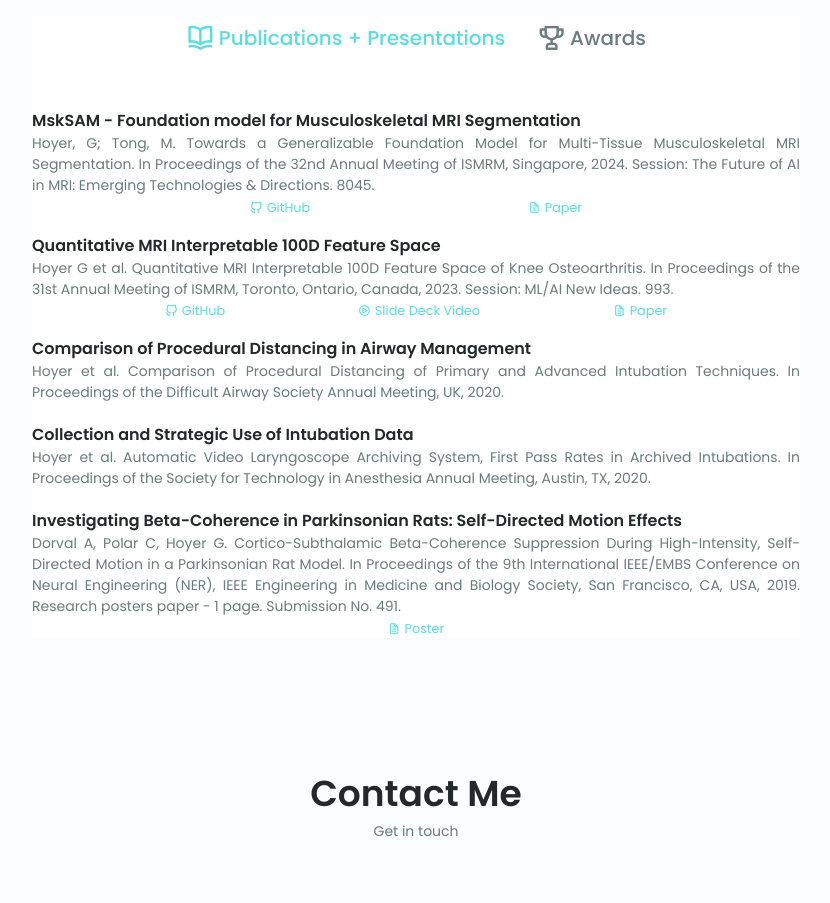
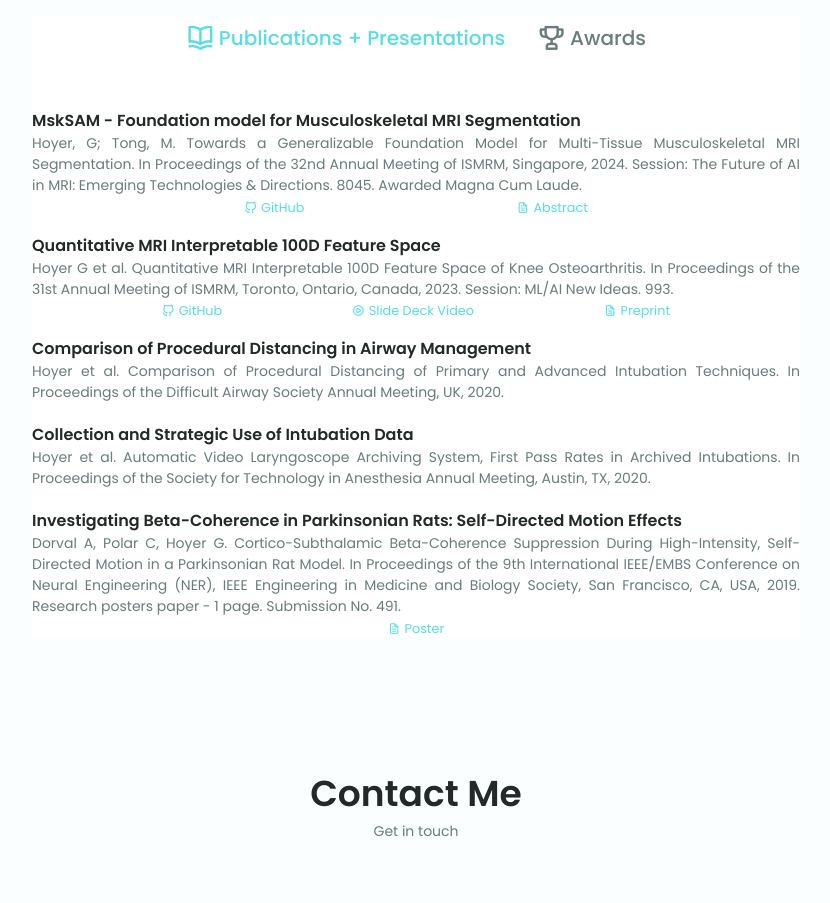
Before and after one commit to gabbieHoyer/gabbieHoyer.github.io, a plain HTML site: page index.html in a window 1280 px wide. Shown: the part 5200-6103 px from the top of the page, without its empty margins (224-1054 px from the left). Drawn offline with nearby package versions, Linux system fonts and the light colour scheme.

Commit message:
preprint

```diff
--- a/index.html
+++ b/index.html
@@ -1099,7 +1099,7 @@
                                 <!-- <i class="uil uil-check-circle services__modal-icon"></i> -->
                                 <h3 class="publication__description_title">MskSAM - Foundation model for Musculoskeletal MRI Segmentation</h3>
                                 <p class="publication__description">
-                                    Hoyer, G; Tong, M. Towards a Generalizable Foundation Model for Multi-Tissue Musculoskeletal MRI Segmentation. In Proceedings of the 32nd Annual Meeting of ISMRM, Singapore, 2024. Session: The Future of AI in MRI: Emerging Technologies & Directions. 8045.
+                                    Hoyer, G; Tong, M. Towards a Generalizable Foundation Model for Multi-Tissue Musculoskeletal MRI Segmentation. In Proceedings of the 32nd Annual Meeting of ISMRM, Singapore, 2024. Session: The Future of AI in MRI: Emerging Technologies & Directions. 8045. Awarded Magna Cum Laude.
                                 </p>
                                 <li class="publication__resource-links">
                                     <a href="https://github.com/gabbieHoyer/mskSAM" target="_blank" rel="noopener noreferrer" aria-label="View on GitHub">
@@ -1108,7 +1108,7 @@
                                     </a>
                                     <a href="https://drive.google.com/file/d/1nDe3D-hs2smGsR0gBCt4fTGh46wWtWhb/view?usp=sharing" target="_blank" rel="noopener noreferrer" aria-label="View Open Access Paper">
                                         <i class="uil uil-file-alt"></i>
-                                        <span class="publication__link-text">Paper</span>
+                                        <span class="publication__link-text">Abstract</span>
                                     </a>
                                 </li>
                             </div>
@@ -1128,9 +1128,9 @@
                                         <i class="uil uil-play-circle"></i>
                                         <span class="publication__link-text">Slide Deck Video</span>
                                     </a>
-                                    <a href="https://drive.google.com/file/d/18E-bil6vpdsvlT-i9bS3oLmPd-Fq9GZ0/view?usp=sharing" target="_blank" rel="noopener noreferrer" aria-label="View Open Access Paper">
+                                    <a href="https://doi.org/10.21203/rs.3.rs-4317958/v1" target="_blank" rel="noopener noreferrer" aria-label="View Open Access Paper">
                                         <i class="uil uil-file-alt"></i>
-                                        <span class="publication__link-text">Paper</span>
+                                        <span class="publication__link-text">Preprint</span>
                                     </a>
                                 </li>
                             </div>
```
